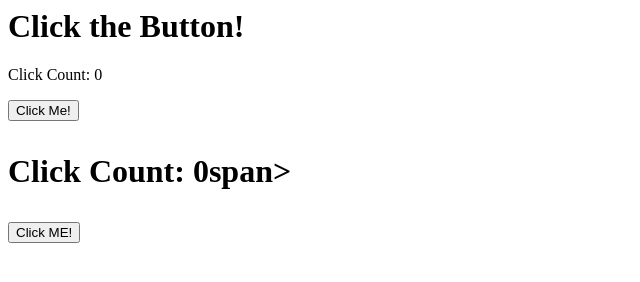
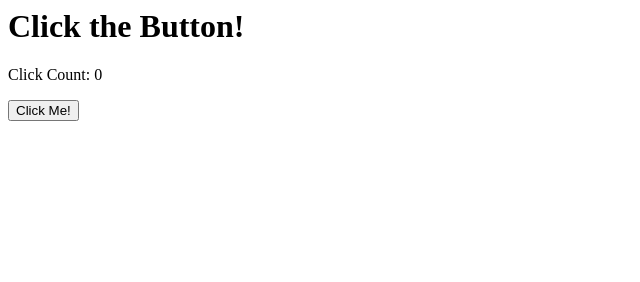
Before and after one commit to JD1079/ButtonDOMLocalStorage---comment-on-the-code-, a plain HTML site: page index.html in a window 1280 px wide. Shown: the whole page, without its empty margins (0-640 px from the left). Drawn offline with Linux system fonts and the light colour scheme.

Commit message:
Update index.html

```diff
--- a/index.html
+++ b/index.html
@@ -5,6 +5,4 @@
 
 <p>Click Count: <span id="click-count">0</span></p> <!--This is gonna have a box with text saying "click count" and start the count at 0-->
 <button id="click-button">Click Me!</button><h1> <!--This is gonna have a button that said "click me" , for the user to interact with-->
-<p>Click Count: <span id="click-count">0</span>span></p>
-<button id="click-button">Click ME!</button><h1>
     <script src="script.js></h1>script>
```
